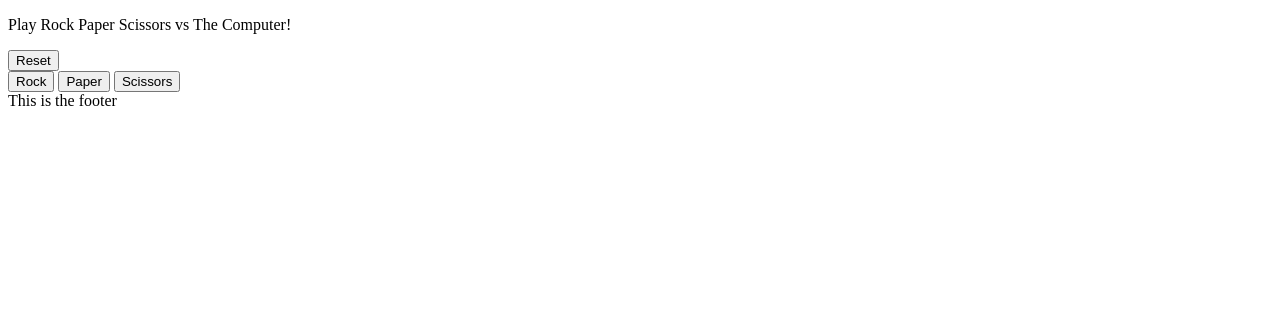
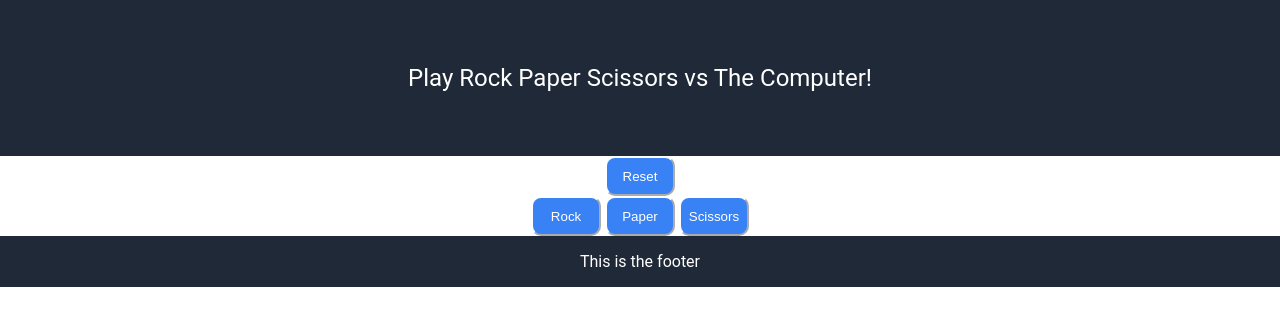
Before and after one commit to amk6451/rock-paper-scissors, a plain HTML site: page index.html in a window 1280 px wide. Drawn offline with Linux system fonts and the light colour scheme.

Commit message:
Added initial CSS properties for header, buttons, and footer

```diff
--- a/index.html
+++ b/index.html
@@ -2,11 +2,18 @@
 <html>
 <head>
     <meta charset = "UTF-8">
+    <meta http-equiv="X-UA-Compatible" content="IE=edge">
+    <meta name="viewport" content="width=device-width, initial-scale=1.0">
     <title>Rock Paper Scissors Game</title>
+    <link rel="stylesheet" href="style.css">
 </head>
 <body>
-    <p>Play Rock Paper Scissors vs The Computer!</p>
+    <div class="header">
+        <p class = 'logo'>Play Rock Paper Scissors vs The Computer!</p>
+    </div>
+    <div id="reset-container">
     <button id = "reset">Reset</button>
+    </div>
     <div id="container">
         <button class="option" id = "rock">Rock</button>
         <button class="option" id = "paper">Paper</button>
@@ -17,7 +24,7 @@
     <div id = "winCard"></div>
 
     <script src="rps.js"></script>
+    <div class = 'footer'>This is the footer </div>
+</body>
 
-</body>
-<footer>This is the footer </footer>
 </html>
--- a/rps.js
+++ b/rps.js
@@ -54,7 +54,7 @@ function playRound(playerSelection, computerSelection, roundCount)
     let freeze = document.querySelectorAll('.option');
 
     if (totals.hasChildNodes()) {
-        totals.removeChild(totals.firstChild);
+        totals.removeChild(totals.lastChild);
     }
 
     let bothScores = document.createElement('div');
@@ -111,7 +111,9 @@ function playRound(playerSelection, computerSelection, roundCount)
 
       ////
     let scoreTotalsReset = document.querySelector('#scoreTotals');
+    while (scoreTotalsReset.firstChild) {
         scoreTotalsReset.removeChild(scoreTotalsReset.firstChild);
+    }
 
       //reset values back to zero
     let unfreeze = document.querySelectorAll('.option');
--- a/style.css
+++ b/style.css
@@ -0,0 +1,60 @@
+body {
+    height: 100vh;
+    margin: 0;
+    font-family: Roboto, sans-serif;
+    display: flex;
+    flex-direction: column;
+    text-align: center;
+  }
+
+.header {
+    display: flex;
+    justify-content: center;
+    align-items: center;
+    padding: 16px;
+    background-color: #1F2937;
+    color: white;
+  }
+
+  .logo
+  {
+  font-size: 24px;
+  /* box-sizing: border-box; */
+  padding: 24px;
+  text-align: center;
+  }
+
+
+
+
+#reset{
+
+    width: 70px;
+    height: 40px;
+    border-radius: 10px;
+    border-color: white;
+    background-color: #3882F6;
+    color: white;
+}
+
+  .option{
+    width: 70px;
+    height: 40px;
+    border-radius: 10px;
+    border-color: white;
+    background-color: #3882F6;
+    color: white;
+  }
+.container {
+    display: flex;
+    justify-content: center;
+    gap: 52px;
+  }
+  .footer{
+    display: flex;
+    justify-content: center;
+    align-items: center;
+    padding: 16px;
+    background-color: #1F2937;
+    color: white;
+  }
```
